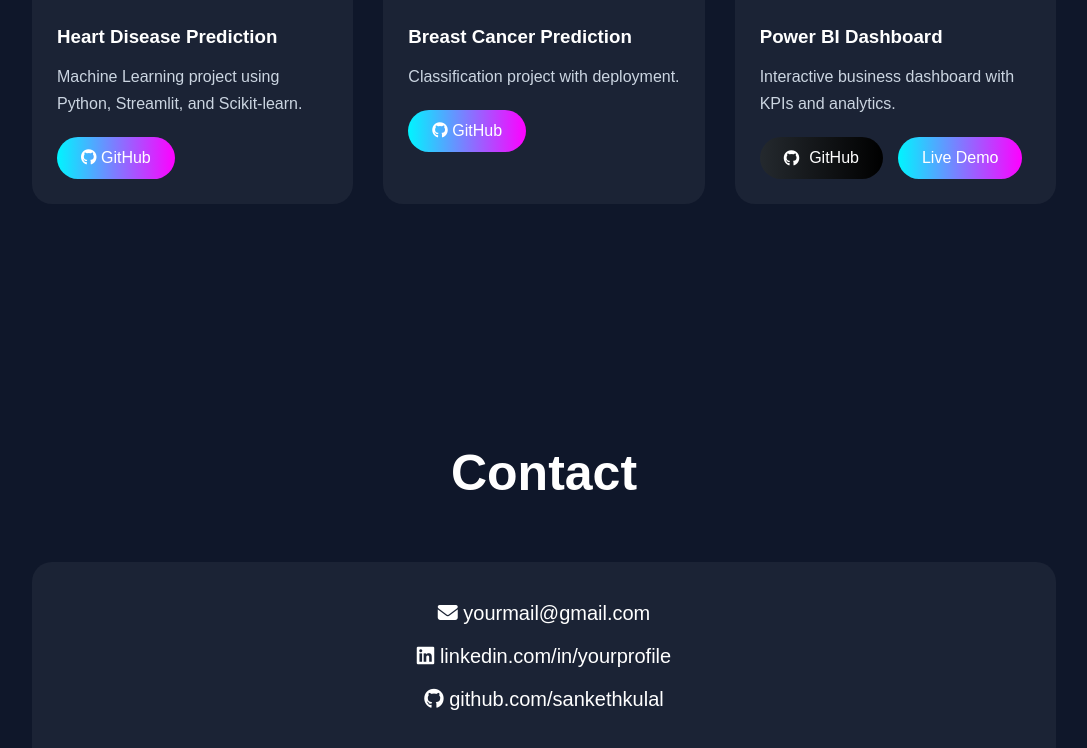
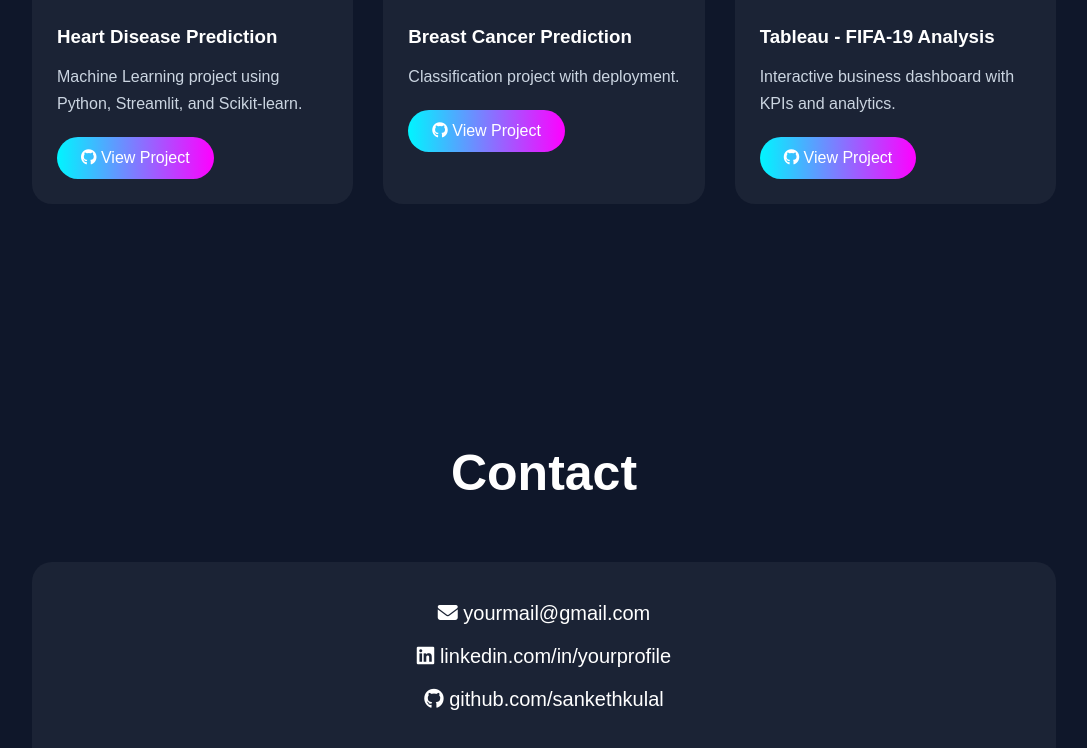
Before and after one commit to sankethkulal/portfolio, a plain HTML site: page index.html in a window 1280 px wide. Shown: the part 2389-3137 px from the top of the page, without its empty margins (96-1183 px from the left). Drawn offline with Linux system fonts and the light colour scheme.

Commit message:
Update index.html

```diff
--- a/index.html
+++ b/index.html
@@ -355,7 +355,7 @@
 
                             <i class="fa-brands fa-github"></i>
 
-                            GitHub
+                            View Project
 
                         </button>
 
@@ -392,7 +392,7 @@
 
                             <i class="fa-brands fa-github"></i>
 
-                            GitHub
+                            View Project
 
                         </button>
 
@@ -411,7 +411,7 @@
                 <div class="project-info">
 
                     <h3>
-                        Power BI Dashboard
+                        Tableau - FIFA-19 Analysis
                     </h3>
 
                     <p>
@@ -423,19 +423,12 @@
 
                     <div class="project-buttons">
 
-                        <button class="github-btn"
-                            onclick="window.open('https://github.com/sankethkulal','_blank')">
+                        <button class="live-btn"
+                            onclick="window.open('https://github.com/sankethkulal/FIFA-19_Analysis','_blank')">
 
                             <i class="fa-brands fa-github"></i>
 
-                            GitHub
-
-                        </button>
-
-                        <button class="live-btn"
-                            onclick="window.open('https://yourliveproject.com','_blank')">
-
-                            Live Demo
+                            View Project
 
                         </button>
 
```
